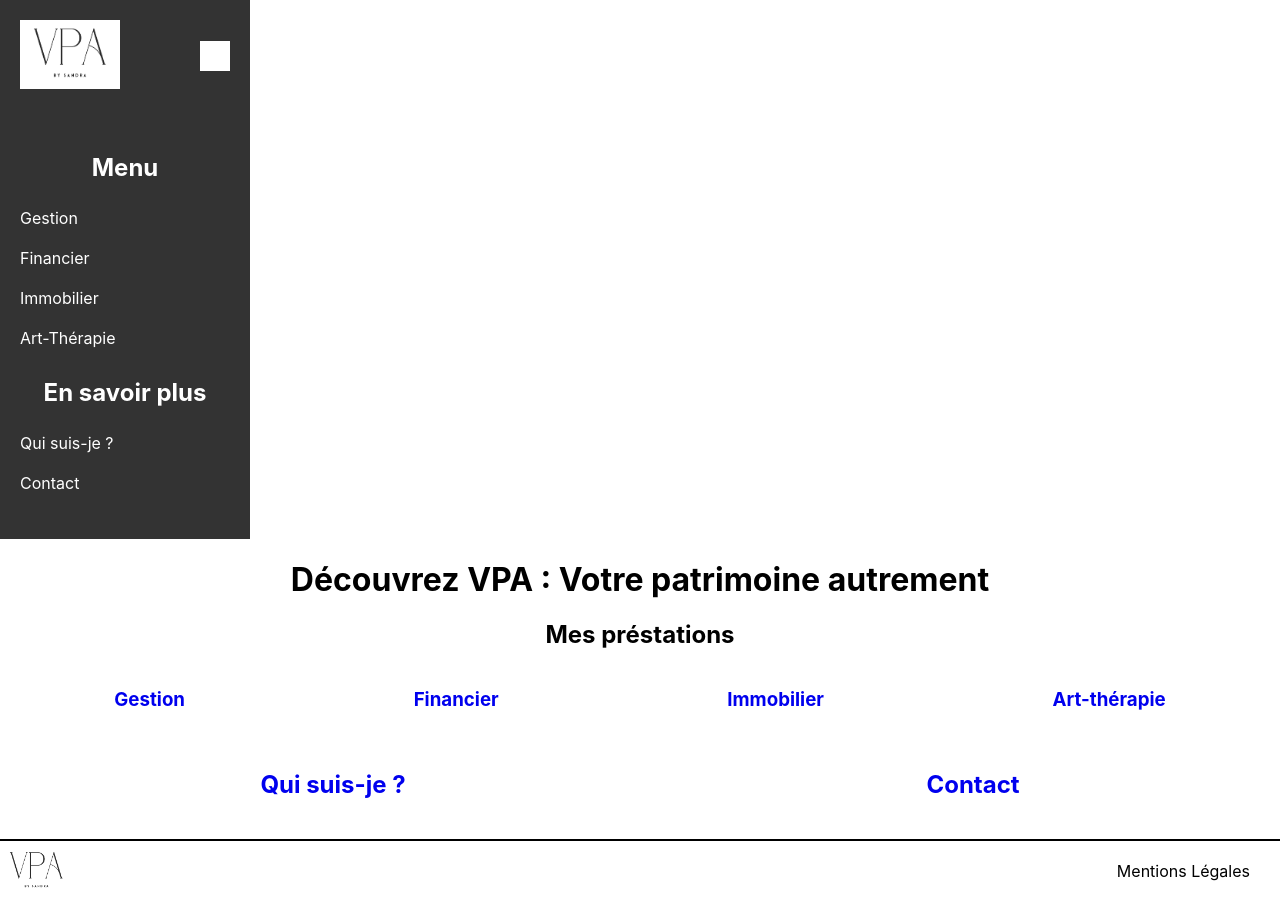
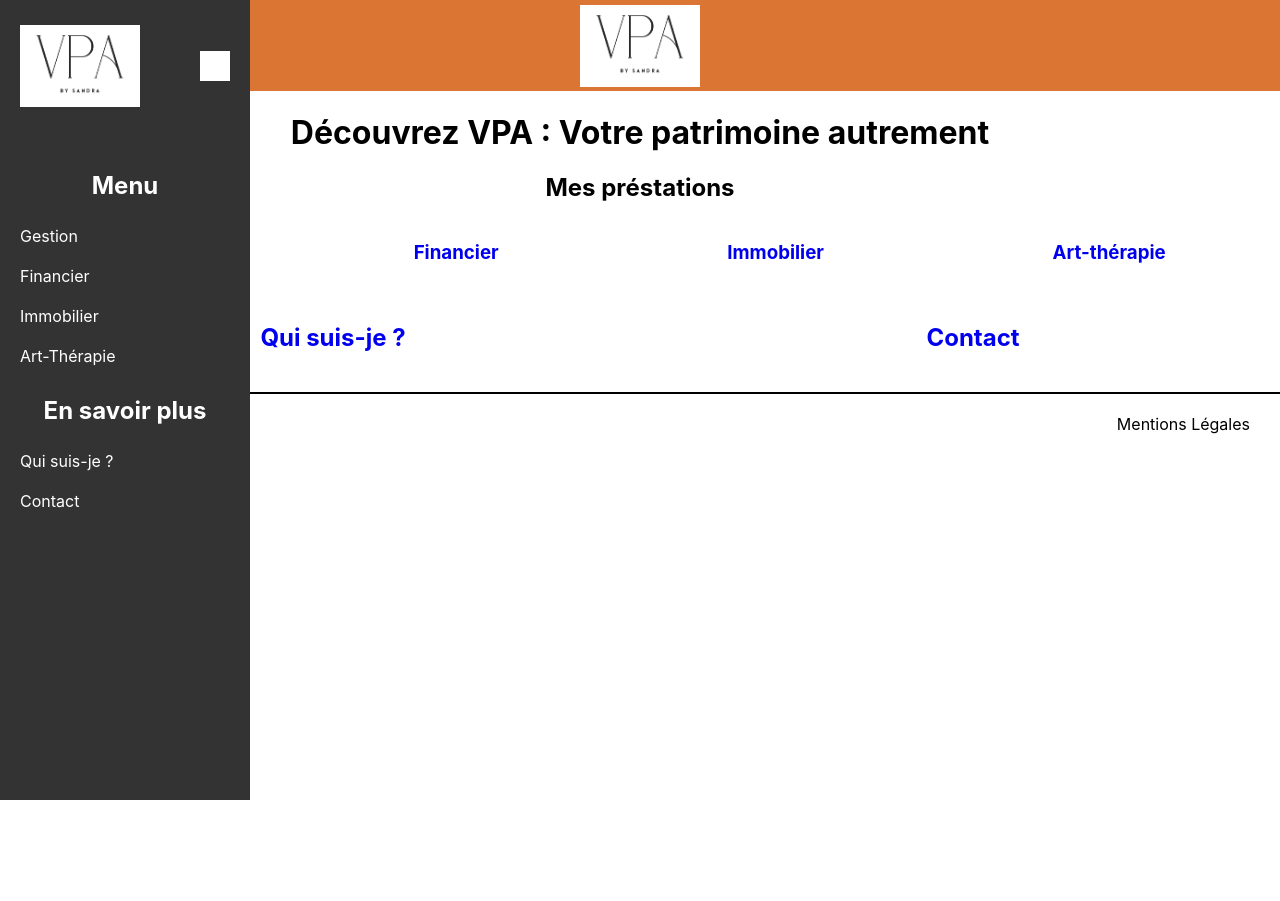
Before and after one commit to JeremyPromsy/SandraPro, a React (Create React App) app in the folder frontsandra/: page / in a window 1280 px wide. After the commit the page ends 800 px from the top, so only its background shows below. Built offline with nearby package versions, Linux system fonts and the light colour scheme.

Commit message:
Menu en mouvement

```diff
--- /dev/null
+++ b/frontsandra/src/components/NavLogo.jsx
@@ -0,0 +1,20 @@
+import React from "react";
+import { NavLink } from "react-router-dom";
+import logoNav from "../assets/VPA-Logo.png";
+import "../styles/navlogo.css";
+
+
+function NavLogo() {
+
+    return (
+        <div className="navLogo">
+        <div className="logoNav">
+            <NavLink to="/">
+                    <img className="logo-img" src={logoNav} alt="logo VPA" />
+            </NavLink>
+        </div>
+        </div>
+    );
+}
+
+export default NavLogo;
--- a/frontsandra/src/index.jsx
+++ b/frontsandra/src/index.jsx
@@ -3,6 +3,7 @@ import ReactDOM from 'react-dom/client';
 import { BrowserRouter, Route, Routes } from 'react-router-dom';
 
 import Nav from './components/Nav'
+import NavLogo from './components/NavLogo'
 import Footer from './components/Footer'
 
 import Home from './pages/Home'
@@ -22,6 +23,7 @@ root.render(
   <React.StrictMode>
     <BrowserRouter>
     <Nav />
+    <NavLogo />
     <Routes>
       <Route path = "/" element ={<Home />} />
       <Route path = "/contact" element ={<Contact />} />
--- a/frontsandra/src/styles/nav.css
+++ b/frontsandra/src/styles/nav.css
@@ -1,189 +1,11 @@
-/* Styles généraux
-.sidebar {
-    margin-right: 0px;
-    padding: 0;
-    width: 100%;
-    height: 200px;
-    background: white;
-    border-bottom: 2px black solid;
+.container {
+  position: fixed;
+  top: 0;
+  left: 0;
+  height: 100%;
+  display: flex;
+  z-index: 1;
 }
-
-
-  .classNav {
-    display: flex;
-    justify-content: flex-end;
-    align-self: center;
-    margin-top: -70px;
-  }
-
-  .logo {
-    display: flex;
-    justify-content: center;
-    align-items: center;
-  }
-
-  .logo-img {
-    width: 120px;
-    margin-top: 5px;
-    height: 100%;
-  }
-
-  .nav-links {
-    margin-top: auto;
-    list-style: none;
-  }
-
-  .nav-links a {
-    text-decoration: none;
-    color: black;
-    padding: 15px;
-    font-size: 18px;
-  }
-
-  .nav-links a:hover {
-    text-decoration: underline;
-  }
-
-  .menuIcon {
-    height: 40px;
-    width: 40px;
-    color: inherit;
-    background: transparent;
-    border: none;
-    position:fixed;
-    z-index: 1000;
-  }
-
-  @media screen and (min-width:768px){
-    .nav-links0{
-      display: none;
-    }
-  }
-
-  @media screen and (max-width:950px){
-    .navbar {
-      height: 100px;
-    }
-    .trouNav{
-      height: 100px;
-    }
-
-    .logo-img {
-      width: 100px;
-    }
-
-    .classNav{
-      flex-direction: column;
-      justify-content: flex-start;
-      position: fixed;
-      align-items: center;
-      left: 0;
-      top: 0px;
-      width: 100%;
-      height: 100%;
-      padding:10px;
-      background-color: rgba(218,117,51,1);
-      visibility: hidden;
-      transition: all 0.8 ease-in-out;
-      z-index: 999;
-      margin-top: 0px;
-      padding-top: 150px;
-    }
-
-    .showNav .classNav{
-      width: 100%;
-      visibility: visible;
-      right:0;
-    }
-
-    .nav-links::after{
-      content: "";
-      display: block;
-      margin: 0 auto;
-      width: 50px;
-      height: 2px;
-      background: rgba(32,54,65,1);
-    }
-
-    .nav-links {
-      display: block;
-      margin: 10px;
-      width: 100%;
-      height: 50px;
-      text-align: center;
-      padding: 10px 0;
-    }
-
-    .nav-links a {
-      font-size: 28px;
-    }
-
-    .menuIcon:hover {
-      cursor: pointer;
-    }
-
-    .burgerBar,
-    .burgerBar::after,
-    .burgerBar::before{
-      display: block;
-      width: 40px;
-      height: 3px;
-      position: fixed;
-      border-radius: 3px;
-      background: white;
-      transition: all .5s ease-in-out;
-    }
-
-    .burgerBar::after,
-    .burgerBar::before{
-      content:"";
-      position: absolute;
-      left: 0;
-    }
-
-    .burgerBar::before{
-      transform: translateY(-12px);
-    }
-
-    .burgerBar::after{
-      transform: translateY(12px);
-    }
-
-    .showNav .burgerBar{
-      background: transparent;
-    }
-
-    .showNav .burgerBar::before {
-      transform: rotate(45deg);
-    }
-
-    .showNav .burgerBar::after {
-      transform: rotate(-45deg);
-    }
-
-  }
-
-  @media screen and (max-width:600px){
-    .navbar {
-      height: 80px;
-    }
-    .trouNav{
-      height: 80px;
-    }
-
-    .logo-img {
-      width: 80px;
-    }
-
-    .menuIcon{
-      top: 20px;
-    }
-  }
-  */
-
-  .container {
-    display: flex;
-  }
 
   .sidebar {
     width: 250px;
@@ -242,7 +64,7 @@
   .reopen-btn {
     position: absolute;
     top: 20px;
-    right: 20px;
+    left: 20px;
     background-color: #333;
     color: #fff;
     padding: 10px 20px;
--- /dev/null
+++ b/frontsandra/src/styles/navlogo.css
@@ -0,0 +1,15 @@
+.navLogo {
+    background: rgba(218,117,51,1);
+  }
+
+  .logoNav {
+    display: flex;
+    justify-content: center;
+    align-items: center;
+  }
+
+  .logo-img {
+    width: 120px;
+    margin-top: 5px;
+    height: 100%;
+  }
```
